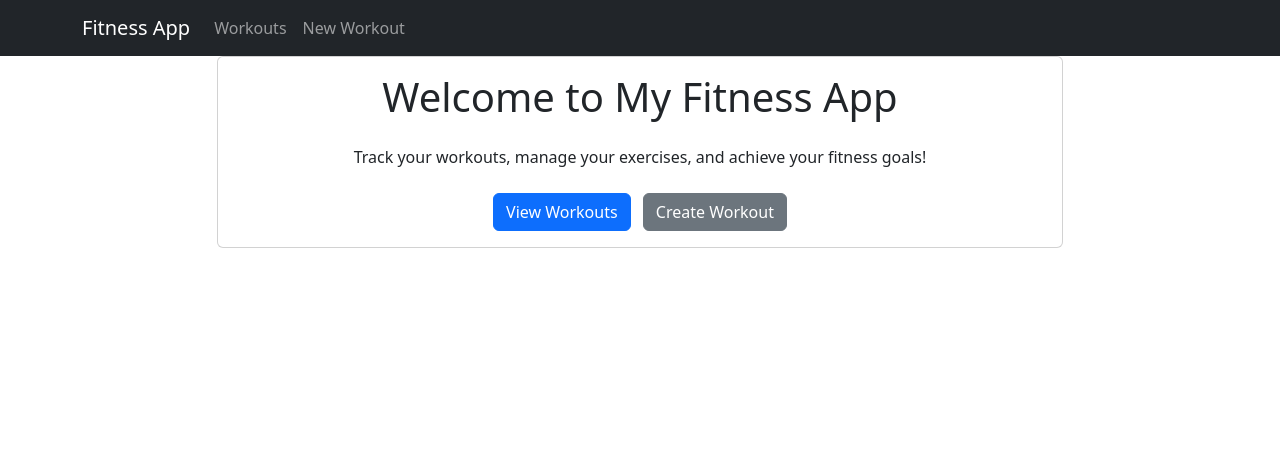
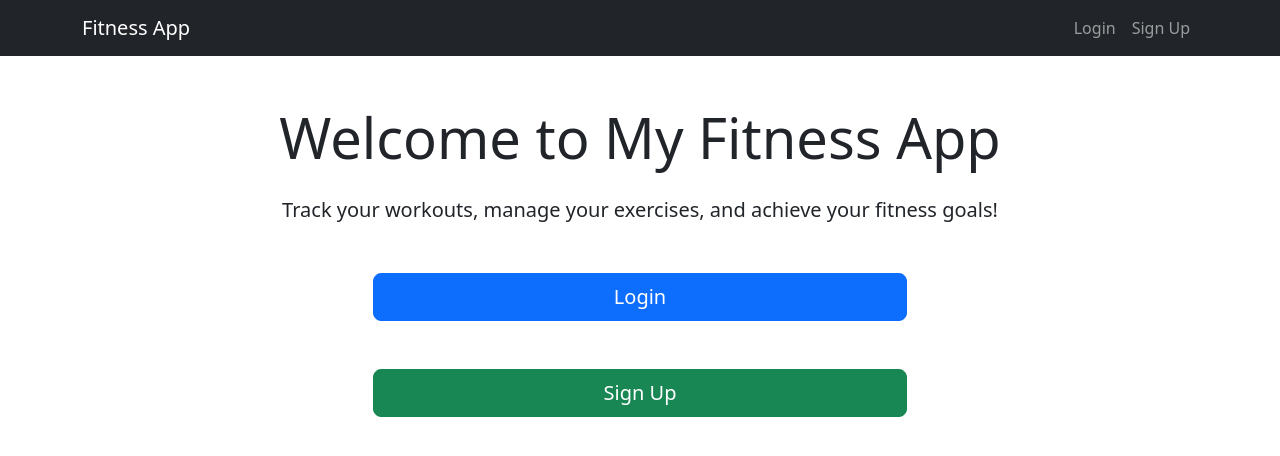
Before and after one commit to KyleB661/my-fitness-app, a Django app: page / in a window 1280 px wide. Shown: the top 456 px of the page. Run offline with Django 5.2, Linux system fonts and the light colour scheme.

Commit message:
updated auth

```diff
--- a/main_app/models.py
+++ b/main_app/models.py
@@ -1,4 +1,5 @@
 from django.db import models
+from django.contrib.auth.models import User
 
 # Create your models here.
 
@@ -9,6 +10,7 @@ class Workout(models.Model):
     notes = models.TextField(blank=True)
     created_at = models.DateTimeField(auto_now_add=True)
     updated_at = models.DateTimeField(auto_now=True)
+    user = models.ForeignKey(User, on_delete=models.CASCADE)
 
     def __str__(self):
         return f"{self.name} - {self.date}"
@@ -24,6 +26,3 @@ class Exercise(models.Model):
     workout = models.ForeignKey(Workout, on_delete=models.CASCADE, related_name='exercises')
     created_at = models.DateTimeField(auto_now_add=True)
     updated_at = models.DateTimeField(auto_now=True)
-
-    def __str__(self):
-        return f"{self.name} - {self.sets}x{self.reps} @ {self.weight}kg"
--- a/main_app/templates/main_app/base.html
+++ b/main_app/templates/main_app/base.html
@@ -14,18 +14,38 @@
                 <span class="navbar-toggler-icon"></span>
             </button>
             <div class="collapse navbar-collapse" id="navbarNav">
+                <ul class="navbar-nav me-auto">
+                    {% if user.is_authenticated %}
+                        <li class="nav-item">
+                            <a class="nav-link" href="{% url 'workout_list' %}">Workouts</a>
+                        </li>
+                        <li class="nav-item">
+                            <a class="nav-link" href="{% url 'workout_create' %}">New Workout</a>
+                        </li>
+                    {% endif %}
+                </ul>
                 <ul class="navbar-nav">
-                    <li class="nav-item">
-                        <a class="nav-link" href="{% url 'workout_list' %}">Workouts</a>
-                    </li>
-                    <li class="nav-item">
-                        <a class="nav-link" href="{% url 'workout_create' %}">New Workout</a>
-                    </li>
+                    {% if user.is_authenticated %}
+                        <li class="nav-item">
+                            <form method="post" action="{% url 'logout' %}" class="d-inline">
+                                {% csrf_token %}
+                                <button type="submit" class="btn btn-link nav-link">Logout</button>
+                            </form>
+                        </li>
+                    {% else %}
+                        <li class="nav-item">
+                            <a class="nav-link" href="{% url 'login' %}">Login</a>
+                        </li>
+                        <li class="nav-item">
+                            <a class="nav-link" href="{% url 'signup' %}">Sign Up</a>
+                        </li>
+                    {% endif %}
                 </ul>
             </div>
         </div>
     </nav>
 
+    <div class="container mt-4">
         {% block content %}
         {% endblock %}
     </div>
--- a/main_app/templates/main_app/home.html
+++ b/main_app/templates/main_app/home.html
@@ -1,22 +1,28 @@
 {% extends 'main_app/base.html' %}
 
-{% block title %}Home - Fitness App{% endblock %}
+{% block content %}
+<div class="container text-center mt-5">
+    <h1 class="display-4 mb-4">Welcome to My Fitness App</h1>
+    <p class="lead mb-5">Track your workouts, manage your exercises, and achieve your fitness goals!</p>
 
-{% block content %}
-<div class="row">
-    <div class="col-md-8 offset-md-2">
-        <div class="card">
-            <div class="card-body">
-                <h1 class="card-title text-center mb-4">Welcome to My Fitness App</h1>
-                <p class="card-text text-center">
-                    Track your workouts, manage your exercises, and achieve your fitness goals!
-                </p>
-                <div class="text-center mt-4">
-                    <a href="{% url 'workout_list' %}" class="btn btn-primary me-2">View Workouts</a>
-                    <a href="{% url 'workout_create' %}" class="btn btn-secondary">Create Workout</a>
+    {% if user.is_authenticated %}
+        <div class="row justify-content-center">
+            <div class="col-md-6">
+                <div class="d-grid gap-5">
+                    <a href="{% url 'workout_list' %}" class="btn btn-primary btn-lg">View Workouts</a>
+                    <a href="{% url 'workout_create' %}" class="btn btn-success btn-lg">Create Workout</a>
                 </div>
             </div>
         </div>
-    </div>
+    {% else %}
+        <div class="row justify-content-center">
+            <div class="col-md-6">
+                <div class="d-grid gap-5">
+                    <a href="{% url 'login' %}" class="btn btn-primary btn-lg">Login</a>
+                    <a href="{% url 'signup' %}" class="btn btn-success btn-lg">Sign Up</a>
+                </div>
+            </div>
+        </div>
+    {% endif %}
 </div>
 {% endblock %}
--- a/main_app/urls.py
+++ b/main_app/urls.py
@@ -1,8 +1,9 @@
 from django.urls import path
+from django.contrib.auth import views as auth_views
 from . import views
 
 urlpatterns = [
-    path('', views.home, name='home'),
+    path('', views.Home.as_view(), name='home'),
     path('workouts/', views.workout_list, name='workout_list'),
     path('workouts/create/', views.workout_create, name='workout_create'),
     path('workouts/<int:workout_id>/', views.workout_detail, name='workout_detail'),
@@ -11,4 +12,7 @@ urlpatterns = [
     path('workouts/<int:workout_id>/exercises/create/', views.exercise_create, name='exercise_create'),
     path('workouts/<int:workout_id>/exercises/<int:exercise_id>/update/', views.exercise_update, name='exercise_update'),
     path('workouts/<int:workout_id>/exercises/<int:exercise_id>/delete/', views.exercise_delete, name='exercise_delete'),
+    path('accounts/signup/', views.signup, name='signup'),
+    path('accounts/login/', auth_views.LoginView.as_view(template_name='registration/login.html'), name='login'),
+    path('accounts/logout/', auth_views.LogoutView.as_view(), name='logout'),
 ]
--- a/main_app/views.py
+++ b/main_app/views.py
@@ -1,35 +1,45 @@
 from django.shortcuts import render, redirect, get_object_or_404
 from django.contrib import messages
+from django.contrib.auth.decorators import login_required
+from django.contrib.auth.forms import UserCreationForm
+from django.contrib.auth import login
 from .models import Workout, Exercise
-from .forms import WorkoutForm, ExerciseForm
+from .forms import WorkoutForm, ExerciseForm, CustomUserCreationForm
+from django.contrib.auth.views import LoginView
 
-def home(request):
-    return render(request, 'main_app/home.html')
+class Home(LoginView):
+    template_name = 'main_app/home.html'
 
+@login_required
 def workout_list(request):
-    workouts = Workout.objects.all()
+    workouts = Workout.objects.filter(user=request.user)
     return render(request, 'main_app/workout_list.html', {'workouts': workouts})
 
+@login_required
 def workout_detail(request, workout_id):
-    workout = get_object_or_404(Workout, id=workout_id)
+    workout = get_object_or_404(Workout, id=workout_id, user=request.user)
     exercises = workout.exercises.all()
     return render(request, 'main_app/workout_detail.html', {
         'workout': workout,
         'exercises': exercises
     })
 
+@login_required
 def workout_create(request):
     if request.method == 'POST':
         form = WorkoutForm(request.POST)
         if form.is_valid():
-            workout = form.save()
+            workout = form.save(commit=False)
+            workout.user = request.user
+            workout.save()
             return redirect('workout_detail', workout_id=workout.id)
     else:
         form = WorkoutForm()
     return render(request, 'main_app/workout_form.html', {'form': form, 'action': 'Create'})
 
+@login_required
 def workout_update(request, workout_id):
-    workout = get_object_or_404(Workout, id=workout_id)
+    workout = get_object_or_404(Workout, id=workout_id, user=request.user)
     if request.method == 'POST':
         form = WorkoutForm(request.POST, instance=workout)
         if form.is_valid():
@@ -39,14 +49,17 @@ def workout_update(request, workout_id):
         form = WorkoutForm(instance=workout)
     return render(request, 'main_app/workout_form.html', {'form': form, 'action': 'Update'})
 
+@login_required
 def workout_delete(request, workout_id):
-    workout = get_object_or_404(Workout, id=workout_id)
+    workout = get_object_or_404(Workout, id=workout_id, user=request.user)
     if request.method == 'POST':
         workout.delete()
         return redirect('workout_list')
+    return render(request, 'main_app/workout_confirm_delete.html', {'workout': workout})
 
+@login_required
 def exercise_create(request, workout_id):
-    workout = get_object_or_404(Workout, id=workout_id)
+    workout = get_object_or_404(Workout, id=workout_id, user=request.user)
     if request.method == 'POST':
         form = ExerciseForm(request.POST)
         if form.is_valid():
@@ -62,8 +75,9 @@ def exercise_create(request, workout_id):
         'action': 'Add'
     })
 
+@login_required
 def exercise_update(request, workout_id, exercise_id):
-    workout = get_object_or_404(Workout, id=workout_id)
+    workout = get_object_or_404(Workout, id=workout_id, user=request.user)
     exercise = get_object_or_404(Exercise, id=exercise_id, workout=workout)
     if request.method == 'POST':
         form = ExerciseForm(request.POST, instance=exercise)
@@ -78,8 +92,9 @@ def exercise_update(request, workout_id, exercise_id):
         'action': 'Edit'
     })
 
+@login_required
 def exercise_delete(request, workout_id, exercise_id):
-    workout = get_object_or_404(Workout, id=workout_id)
+    workout = get_object_or_404(Workout, id=workout_id, user=request.user)
     exercise = get_object_or_404(Exercise, id=exercise_id, workout=workout)
     if request.method == 'POST':
         exercise.delete()
@@ -88,3 +103,17 @@ def exercise_delete(request, workout_id, exercise_id):
         'exercise': exercise,
         'workout': workout
     })
+
+def signup(request):
+    error_message = ''
+    if request.method == 'POST':
+        form = CustomUserCreationForm(request.POST)
+        if form.is_valid():
+            user = form.save()
+            login(request, user)
+            return redirect('workout_list')
+        else:
+            error_message = 'Invalid sign up - try again'
+    form = CustomUserCreationForm()
+    context = {'form': form, 'error_message': error_message}
+    return render(request, 'main_app/signup.html', context)
--- a/myfitnessapp/settings.py
+++ b/myfitnessapp/settings.py
@@ -121,6 +121,9 @@ USE_TZ = True
 
 STATIC_URL = 'static/'
 
+LOGIN_REDIRECT_URL = 'workout_list'
+LOGIN_URL = 'login'
+LOGOUT_REDIRECT_URL = 'home'
 # Default primary key field type
 # https://docs.djangoproject.com/en/5.2/ref/settings/#default-auto-field
 
--- a/myfitnessapp/urls.py
+++ b/myfitnessapp/urls.py
@@ -20,4 +20,5 @@ from django.urls import path, include
 urlpatterns = [
     path('admin/', admin.site.urls),
     path('', include('main_app.urls')),
+    path('accounts/', include('django.contrib.auth.urls')),
 ]
```
Also changed, not shown: main_app/forms.py (+26 -0 lines), main_app/templates/main_app/signup.html (added, +34 -0 lines), main_app/templates/registration/login.html (added, +32 -0 lines), main_app/migrations/0003_workout_user.py (added).
